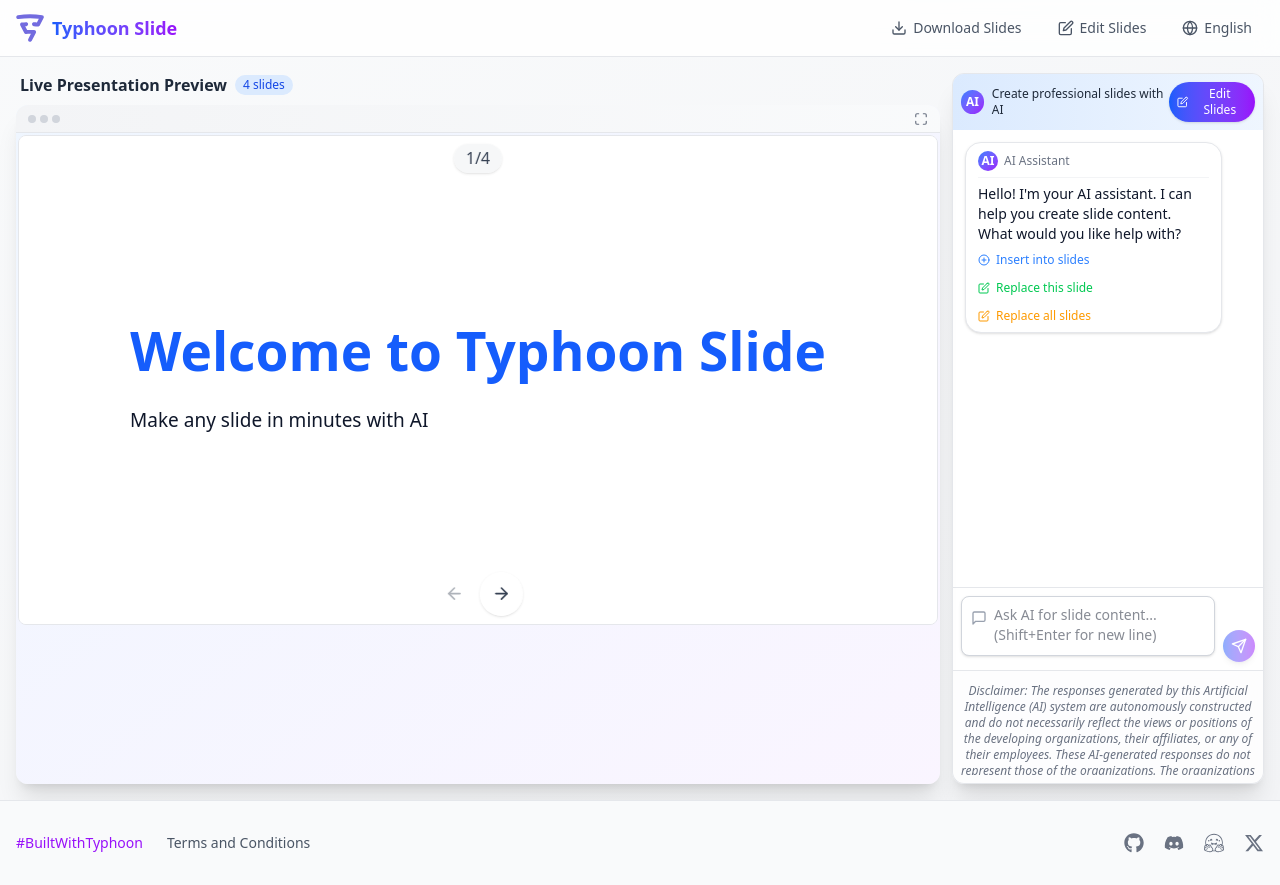
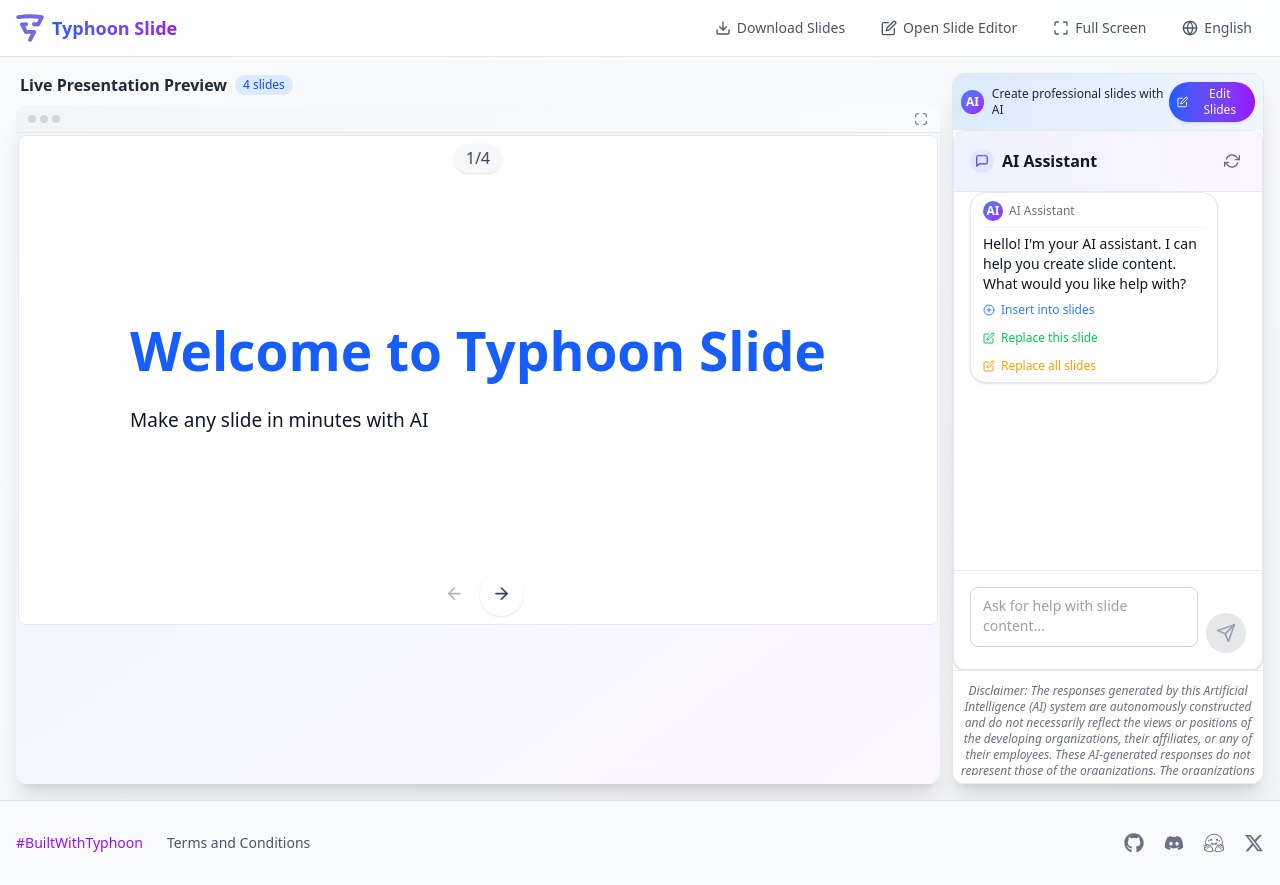
Before and after one commit to scb-10x/typhoon-slide, a Next.js app: page /app in a window 1280 px wide. Built offline with nearby package versions, Linux system fonts and the light colour scheme.

Commit message:
chore: add ids and github button

```diff
--- a/public/locales/en/common.json
+++ b/public/locales/en/common.json
@@ -53,7 +53,8 @@
     "tryTyphoonSlide": "Try Typhoon Slide Creator",
     "makeSlides": "Create professional slides with AI",
     "emptySlideMessage": "Your AI-generated slides will appear here. Start by writing in the editor or asking Typhoon AI to create presentation content for you.",
-    "openEditor": "Open Slide Editor"
+    "openEditor": "Open Slide Editor",
+    "fullScreen": "Full Screen"
   },
   "callToAction": {
     "title": "Transform Ideas Into Presentations Instantly",
--- a/public/locales/th/common.json
+++ b/public/locales/th/common.json
@@ -53,7 +53,8 @@
     "tryTyphoonSlide": "ทดลองใช้ไทฟูนสไลด์",
     "makeSlides": "สร้างสไลด์ได้ในไม่กี่นาที",
     "emptySlideMessage": "สไลด์ของคุณจะปรากฏที่นี่ เริ่มต้นด้วยการเขียนในตัวแก้ไขหรือขอให้ AI สร้างเนื้อหาให้คุณ",
-    "openEditor": "เปิดตัวแก้ไข"
+    "openEditor": "เปิดตัวแก้ไข",
+    "fullScreen": "เต็มจอ"
   },
   "callToAction": {
     "title": "สร้างสไลด์สวยงามได้ในไม่กี่นาที",
--- a/src/app/app/page.tsx
+++ b/src/app/app/page.tsx
@@ -10,6 +10,7 @@
 import { useMDXComponents } from '@/lib/mdx-components';
 import { useTranslation } from "@/lib/i18n-provider";
 import LanguageSwitcher from "@/components/LanguageSwitcher";
+import { FaGithub } from 'react-icons/fa';
 
 const MarkdownEditor = dynamic(() => import('@/components/MarkdownEditor'), { ssr: false });
 const AIChat = dynamic(() => import('@/components/AIChat'), { ssr: false });
@@ -49,10 +50,27 @@
   const [compiledSlides, setCompiledSlides] = useState<React.ReactNode[]>([]);
   const [isEditorOpen, setIsEditorOpen] = useState(false);
   const [isFullScreen, setIsFullScreen] = useState(false);
+  const [showGithubLink, setShowGithubLink] = useState(false);
   const { t } = useTranslation();
 
   // Get MDX components outside the callback
   const mdxComponents = useMDXComponents();
+
+  // Check if current date is after release date for GitHub button
+  useEffect(() => {
+    const checkDate = () => {
+      const releaseDate = new Date('2025-05-08T17:00:01Z');
+      setShowGithubLink(new Date() > releaseDate);
+    };
+
+    // Check initially
+    checkDate();
+
+    // Check every minute
+    const interval = setInterval(checkDate, 60000);
+
+    return () => clearInterval(interval);
+  }, []);
 
   // Load saved markdown from localStorage on component mount
   useEffect(() => {
@@ -246,17 +264,57 @@
                 className="px-3 py-1.5 rounded-full text-sm font-medium text-gray-600 hover:bg-gray-100 transition-all duration-200 flex items-center gap-1.5"
                 aria-label="Download MDX file"
                 title="Download MDX file"
+                id="download-mdx-button"
               >
                 <FiDownload className="w-4 h-4" />
                 <span>{t('editor.download')}</span>
               </button>
+              {showGithubLink && (
+                <Link
+                  href="https://github.com/scb-10x/typhoon-mdx-slide-creator"
+                  target="_blank"
+                  rel="noopener noreferrer"
+                  className="px-3 py-1.5 rounded-full text-sm font-medium text-gray-600 hover:bg-gray-100 transition-all duration-200 flex items-center gap-1.5"
+                  id="app-github-source-link"
+                  aria-label="View source code on GitHub"
+                  title="View source code on GitHub"
+                >
+                  <FaGithub className="w-4 h-4" />
+                </Link>
+              )}
               <button
                 onClick={toggleEditor}
                 className="px-3 py-1.5 rounded-full text-sm font-medium text-gray-600 hover:bg-gray-100 transition-all duration-200 flex items-center gap-1.5"
-                aria-label="Edit markdown"
+                aria-label={isEditorOpen ? "Close editor" : "Open editor"}
+                title={isEditorOpen ? "Close editor" : "Open editor"}
+                id="toggle-editor-button"
               >
-                <FiEdit className="w-4 h-4" />
-                <span>{t('editor.editSlides')}</span>
+                {isEditorOpen ? (
+                  <>
+                    <FiX className="w-4 h-4" /> {t('editor.closeEditor')}
+                  </>
+                ) : (
+                  <>
+                    <FiEdit className="w-4 h-4" /> {t('editor.openEditor')}
+                  </>
+                )}
+              </button>
+              <button
+                onClick={toggleFullScreen}
+                className="px-3 py-1.5 rounded-full text-sm font-medium text-gray-600 hover:bg-gray-100 transition-all duration-200 flex items-center gap-1.5"
+                aria-label={isFullScreen ? "Exit fullscreen" : "Enter fullscreen"}
+                title={isFullScreen ? "Exit fullscreen" : "Enter fullscreen"}
+                id="toggle-fullscreen-button"
+              >
+                {isFullScreen ? (
+                  <>
+                    <FiMinimize className="w-4 h-4" /> {t('editor.exitFullscreen')}
+                  </>
+                ) : (
+                  <>
+                    <FiMaximize className="w-4 h-4" /> {t('editor.fullScreen')}
+                  </>
+                )}
               </button>
               <LanguageSwitcher />
             </div>
--- a/src/app/layout.tsx
+++ b/src/app/layout.tsx
@@ -117,24 +117,24 @@
             <footer className="bg-gray-50 border-t border-gray-200 py-8">
               <div className="container mx-auto px-4 flex flex-col md:flex-row justify-between items-center text-sm text-gray-600">
                 <div className="flex flex-col md:flex-row items-center space-y-4 md:space-y-0 md:space-x-6 mb-4 md:mb-0">
-                  <Link href="https://opentyphoon.ai" target="_blank" rel="noopener noreferrer" className="text-purple-600 hover:text-purple-800 font-medium transition-colors">
+                  <Link href="https://opentyphoon.ai" target="_blank" rel="noopener noreferrer" className="text-purple-600 hover:text-purple-800 font-medium transition-colors" id="footer-typhoon-link">
                     #BuiltWithTyphoon
                   </Link>
-                  <Link href="https://opentyphoon.ai/tac" target="_blank" rel="noopener noreferrer" className="hover:text-gray-900 transition-colors">
+                  <Link href="https://opentyphoon.ai/tac" target="_blank" rel="noopener noreferrer" className="hover:text-gray-900 transition-colors" id="footer-terms-link">
                     Terms and Conditions
                   </Link>
                 </div>
                 <div className="flex items-center space-x-5">
-                  <Link href="https://github.com/scb-10x" target="_blank" rel="noopener noreferrer" aria-label="GitHub" className="text-gray-500 hover:text-gray-800 transition-colors">
+                  <Link href="https://github.com/scb-10x" target="_blank" rel="noopener noreferrer" aria-label="GitHub" className="text-gray-500 hover:text-gray-800 transition-colors" id="footer-github-link">
                     <FaGithub size={20} />
                   </Link>
-                  <Link href="https://discord.gg/9F6nrFXyNt" target="_blank" rel="noopener noreferrer" aria-label="Discord" className="text-gray-500 hover:text-gray-800 transition-colors">
+                  <Link href="https://discord.gg/9F6nrFXyNt" target="_blank" rel="noopener noreferrer" aria-label="Discord" className="text-gray-500 hover:text-gray-800 transition-colors" id="footer-discord-link">
                     <FaDiscord size={20} />
                   </Link>
-                  <Link href="https://huggingface.co/scb10x" target="_blank" rel="noopener noreferrer" aria-label="Hugging Face" className="text-gray-500 hover:text-gray-800 transition-colors">
+                  <Link href="https://huggingface.co/scb10x" target="_blank" rel="noopener noreferrer" aria-label="Hugging Face" className="text-gray-500 hover:text-gray-800 transition-colors" id="footer-huggingface-link">
                     <SiHuggingface size={20} />
                   </Link>
-                  <Link href="https://x.com/opentyphoon" target="_blank" rel="noopener noreferrer" aria-label="X (formerly Twitter)" className="text-gray-500 hover:text-gray-800 transition-colors">
+                  <Link href="https://x.com/opentyphoon" target="_blank" rel="noopener noreferrer" aria-label="X (formerly Twitter)" className="text-gray-500 hover:text-gray-800 transition-colors" id="footer-twitter-link">
                     <FaXTwitter size={20} />
                   </Link>
                 </div>
--- a/src/app/page.tsx
+++ b/src/app/page.tsx
@@ -7,6 +7,8 @@
 import { useTranslation } from "@/lib/i18n-provider";
 import LanguageSwitcher from "@/components/LanguageSwitcher";
 import { ReactNode } from 'react';
+import { FaGithub } from 'react-icons/fa';
+import { useState, useEffect } from 'react';
 
 // Animated background elements
 const BackgroundElements = () => (
@@ -50,9 +52,10 @@
   icon: ReactNode;
   title: string;
   description: string;
+  id?: string;
 }
 
-const FeatureCard = ({ icon, title, description }: FeatureCardProps) => (
+const FeatureCard = ({ icon, title, description, id }: FeatureCardProps) => (
   <div className="p-6 rounded-2xl bg-white/80 backdrop-blur-sm border border-gray-100 shadow-sm hover:shadow-md transition-all duration-300 flex flex-col items-start">
     <div className="w-12 h-12 flex items-center justify-center rounded-full bg-indigo-100 text-indigo-600 mb-4">
       {icon}
@@ -64,6 +67,23 @@
 
 export default function HomePage() {
   const { t } = useTranslation();
+  const [showGithubLink, setShowGithubLink] = useState(false);
+
+  // Check if current date is after release date for GitHub button
+  useEffect(() => {
+    const checkDate = () => {
+      const releaseDate = new Date('2025-05-08T17:00:01Z');
+      setShowGithubLink(new Date() > releaseDate);
+    };
+
+    // Check initially
+    checkDate();
+
+    // Check every minute
+    const interval = setInterval(checkDate, 60000);
+
+    return () => clearInterval(interval);
+  }, []);
 
   return (
     <div className="min-h-screen bg-white text-gray-900">
@@ -88,9 +108,22 @@
               {t('navigation.howItWorks')}
             </Link>
             <LanguageSwitcher />
+            {showGithubLink && (
+              <Link
+                href="https://github.com/scb-10x/typhoon-mdx-slide-creator"
+                target="_blank"
+                rel="noopener noreferrer"
+                className="flex items-center gap-2 px-4 py-2 rounded-lg text-gray-600 hover:text-indigo-600 hover:bg-indigo-50 transition-colors"
+                id="github-source-link"
+                aria-label="View source code on GitHub"
+              >
+                <FaGithub className="w-5 h-5" />
+              </Link>
+            )}
             <Link
               href="/app"
               className="flex items-center gap-2 px-4 py-2 rounded-lg bg-gradient-primary text-white hover:shadow-md transition-all button-shine"
+              id="header-open-app-button"
             >
               {t('app.openApp')} <FiArrowRight />
             </Link>
@@ -138,12 +171,14 @@
               <Link
                 href="/app"
                 className="inline-flex items-center justify-center gap-2 px-6 py-3 text-lg font-medium text-white bg-gradient-primary rounded-lg hover:shadow-md transition-all button-shine"
+                id="hero-get-started-button"
               >
                 {t('hero.getStarted')} <FiArrowRight />
               </Link>
               <Link
                 href="/methodology"
                 className="inline-flex items-center justify-center gap-2 px-6 py-3 text-lg font-medium text-gray-700 bg-white border border-gray-200 rounded-lg hover:border-indigo-300 transition-all"
+                id="hero-how-it-works-button"
               >
                 {t('navigation.howItWorks')}
               </Link>
@@ -160,6 +195,7 @@
               <Link
                 href="/app"
                 className="px-8 py-3 rounded-lg bg-white text-indigo-600 text-lg font-medium shadow-md hover:shadow-lg transition-all flex items-center justify-center gap-2 button-shine"
+                id="preview-try-typhoon-button"
               >
                 {t('editor.tryTyphoonSlide')} <FiArrowRight />
               </Link>
@@ -197,6 +233,7 @@
                 icon={<FiCheck size={24} />}
                 title={t('features.feature1.title')}
                 description={t('features.feature1.description')}
+                id="feature-card-1"
               />
             </motion.div>
 
@@ -211,6 +248,7 @@
                 icon={<FiCheck size={24} />}
                 title={t('features.feature2.title')}
                 description={t('features.feature2.description')}
+                id="feature-card-2"
               />
             </motion.div>
 
@@ -225,6 +263,7 @@
                 icon={<FiCheck size={24} />}
                 title={t('features.feature3.title')}
                 description={t('features.feature3.description')}
+                id="feature-card-3"
               />
             </motion.div>
           </div>
@@ -247,8 +286,9 @@
             <Link
               href="/app"
               className="inline-flex items-center gap-2 px-8 py-4 rounded-lg bg-white text-indigo-600 text-lg font-medium shadow-lg hover:shadow-xl transition-all button-shine"
+              id="cta-open-app-button"
             >
-              {t('callToAction.startCreating')} <FiArrowRight />
+              {t('callToAction.buttonText')} <FiArrowRight />
             </Link>
           </motion.div>
         </div>
--- a/src/components/AIChat.tsx
+++ b/src/components/AIChat.tsx
@@ -591,9 +591,48 @@
     []
   );
 
+  // Function to start a new chat
+  const handleNewChat = () => {
+    // Clear all messages except the initial greeting
+    setMessages([
+      {
+        role: "assistant",
+        content:
+          "Hello! I'm your AI assistant. I can help you create slide content. What would you like help with?",
+      },
+    ]);
+    setLastUserPrompt("");
+    setInputValue("");
+
+    // Reset textarea height
+    if (textareaRef.current) {
+      textareaRef.current.style.height = "60px";
+    }
+  };
+
   return (
-    <div className="flex flex-col h-full overflow-hidden">
-      <div className="flex-grow overflow-y-auto p-3 space-y-2 scrollbar-thin scrollbar-thumb-gray-300 scrollbar-track-transparent max-h-[calc(100%-56px)]">
+    <div className="flex flex-col h-full overflow-hidden rounded-xl bg-white shadow-sm border border-gray-200" id="ai-chat-container">
+      <div className="p-4 border-b border-gray-200 flex items-center justify-between bg-gradient-to-r from-indigo-50 to-purple-50">
+        <div className="flex items-center gap-2">
+          <div className="flex-shrink-0 h-6 w-6 flex items-center justify-center rounded-full bg-indigo-100 text-indigo-600">
+            <FiMessageSquare className="h-3.5 w-3.5" />
+          </div>
+          <h3 className="font-semibold text-md">AI Assistant</h3>
+        </div>
+        <div className="flex gap-2">
+          <button
+            onClick={handleRegenerate}
+            className="p-1.5 rounded-md text-gray-500 hover:text-indigo-600 hover:bg-indigo-50 transition-colors"
+            aria-label="Regenerate"
+            title="Regenerate"
+            id="regenerate-button"
+          >
+            <FiRefreshCw className="w-4 h-4" />
+          </button>
+        </div>
+      </div>
+
+      <div className="flex-1 overflow-y-auto px-4" id="chat-messages-container">
         {messages.map((message, index) => (
           <motion.div
             key={index}
@@ -714,22 +753,6 @@
                           : "View Generation Phases"}
                       </motion.button>
                     )}
-
-                  {/* Only show the regenerate button for the last AI message */}
-                  {index === messages.length - 1 && lastUserPrompt && (
-                    <motion.button
-                      onClick={handleRegenerate}
-                      disabled={isLoading}
-                      className="flex items-center text-xs font-medium text-purple-500 hover:text-purple-700 transition-colors disabled:opacity-50 disabled:cursor-not-allowed"
-                      whileHover={{ scale: 1.03 }}
-                      whileTap={{ scale: 0.97 }}
-                    >
-                      <FiRefreshCw
-                        className={`mr-1.5 ${isLoading ? "animate-spin" : ""}`}
-                      />{" "}
-                      Regenerate
-                    </motion.button>
-                  )}
                 </div>
               )}
             </div>
@@ -771,32 +794,38 @@
 
       <form
         onSubmit={handleSubmit}
-        className="p-2 border-t border-gray-200 shrink-0 bg-white"
+        className="p-4 border-t border-gray-200 flex gap-2 items-end"
+        id="ai-chat-form"
       >
-        <div className="flex gap-2 items-start">
-          <div className="relative flex-grow">
+        <div className="flex-1 relative">
           <textarea
             ref={textareaRef}
             value={inputValue}
-              onChange={adjustTextareaHeight}
+            onChange={(e) => {
+              setInputValue(e.target.value);
+              adjustTextareaHeight(e);
+            }}
             onKeyDown={handleKeyDown}
-              placeholder="Ask AI for slide content... (Shift+Enter for new line)"
-              className="w-full p-2 pl-8 pr-3 text-sm border border-gray-300 rounded-lg focus:outline-none focus:ring-2 focus:ring-blue-500 bg-white shadow-sm resize-none min-h-[60px] max-h-[200px] overflow-y-auto"
-              style={{ height: "60px" }}
-              rows={2}
+            placeholder="Ask for help with slide content..."
+            className="w-full resize-none rounded-lg border border-gray-300 focus:border-indigo-500 focus:ring-1 focus:ring-indigo-200 px-3 py-2 text-sm min-h-[60px] max-h-[200px] placeholder:text-gray-400"
+            id="ai-chat-input"
           />
-            <FiMessageSquare className="absolute left-2.5 top-[calc(30px-0.5rem)] transform -translate-y-1/2 text-gray-400 w-4 h-4" />
         </div>
-          <motion.button
+        <button
           type="submit"
-            disabled={isLoading || !inputValue.trim()}
-            className="p-2 bg-gradient-to-r from-blue-600 to-purple-600 hover:from-blue-700 hover:to-purple-700 text-white rounded-full shadow-md hover:shadow-lg disabled:opacity-50 disabled:cursor-not-allowed transition-all flex-shrink-0 self-end"
-            whileHover={{ scale: 1.05 }}
-            whileTap={{ scale: 0.95 }}
+          disabled={!inputValue.trim() || isLoading}
+          className={`rounded-full p-2.5 flex-shrink-0 ${isLoading || !inputValue.trim()
+            ? "bg-gray-200 text-gray-400"
+            : "bg-indigo-600 text-white hover:bg-indigo-700"
+            } transition-colors`}
+          id="ai-chat-submit-button"
         >
-            <FiSend className="w-4 h-4" />
-          </motion.button>
-        </div>
+          {isLoading ? (
+            <FiRefreshCw className="w-5 h-5 animate-spin" />
+          ) : (
+            <FiSend className="w-5 h-5" />
+          )}
+        </button>
       </form>
 
       {/* Phase Content Modal */}
--- a/src/components/LanguageSwitcher.tsx
+++ b/src/components/LanguageSwitcher.tsx
@@ -49,6 +49,7 @@
         className="flex items-center gap-1.5 px-3 py-1.5 rounded-full text-sm font-medium text-gray-600 hover:bg-gray-100 transition-all duration-200"
         onClick={() => setIsOpen(!isOpen)}
         aria-label={t('navigation.language')}
+        id="language-switcher-button"
       >
         <FiGlobe className="w-4 h-4" />
         <span className="hidden sm:inline-block">{languages.find(l => l.code === currentLang)?.name}</span>
--- a/src/components/MarkdownEditor.tsx
+++ b/src/components/MarkdownEditor.tsx
@@ -59,7 +59,7 @@
   };
 
   return (
-    <div className="flex flex-col h-full rounded-xl border border-gray-200 overflow-hidden bg-white shadow-sm">
+    <div className="flex flex-col h-full rounded-xl border border-gray-200 overflow-hidden bg-white shadow-sm" id="markdown-editor-container">
       <div className="flex items-center justify-between border-b border-gray-200 px-4 py-2 bg-gray-50">
         <div className="font-medium text-sm text-gray-600">Markdown</div>
         <div className="flex items-center space-x-2">
@@ -68,6 +68,7 @@
             className="p-1 rounded-md text-gray-500 hover:text-gray-700 hover:bg-gray-100"
             title="Download MDX file"
             onClick={downloadMdxFile}
+            id="editor-download-button"
           >
             <ArrowDownTrayIcon className="w-4 h-4" />
           </motion.button>
@@ -79,13 +80,14 @@
               navigator.clipboard.writeText(value);
               showToast('Copied to clipboard!');
             }}
+            id="editor-copy-button"
           >
             <ClipboardIcon className="w-4 h-4" />
           </motion.button>
         </div>
       </div>
 
-      <div className="flex-grow overflow-auto">
+      <div className="flex-grow overflow-auto" id="editor-content-area">
         <CodeMirror
           value={value}
           onChange={handleChange}
--- a/src/components/SlideShow.tsx
+++ b/src/components/SlideShow.tsx
@@ -61,10 +61,10 @@
   }, []);
 
   return (
-    <div className="relative w-full h-full bg-white overflow-hidden flex items-center justify-center">
+    <div className="relative w-full h-full bg-white overflow-hidden flex items-center justify-center" id="slide-show-container">
       {/* Slide Number Indicator */}
       <div className="absolute top-2 left-1/2 transform -translate-x-1/2 z-10">
-        <div className="flex items-center gap-1 px-3 py-1 bg-gray-100/70 backdrop-blur-sm rounded-full shadow-sm text-xs font-medium text-gray-700">
+        <div className="flex items-center gap-1 px-3 py-1 bg-gray-100/70 backdrop-blur-sm rounded-full shadow-sm text-xs font-medium text-gray-700" id="slide-counter">
           <span className="text-[clamp(0.75rem,1.5vw,1rem)] font-medium">{currentSlide + 1}/{slides.length}</span>
         </div>
       </div>
@@ -98,6 +98,7 @@
           disabled={currentSlide === 0}
           className="p-[clamp(0.5rem,1vw,0.75rem)] rounded-full bg-white/80 backdrop-blur-sm text-gray-700 disabled:opacity-40 shadow-sm disabled:shadow-none"
           aria-label="Previous slide"
+          id="slide-prev-button"
         >
           <FiArrowLeft className="w-[clamp(0.75rem,1.5vw,1.25rem)] h-[clamp(0.75rem,1.5vw,1.25rem)]" />
         </motion.button>
@@ -108,6 +109,7 @@
           disabled={currentSlide === slides.length - 1}
           className="p-[clamp(0.5rem,1vw,0.75rem)] rounded-full bg-white/80 backdrop-blur-sm text-gray-700 disabled:opacity-40 shadow-sm disabled:shadow-none"
           aria-label="Next slide"
+          id="slide-next-button"
         >
           <FiArrowRight className="w-[clamp(0.75rem,1.5vw,1.25rem)] h-[clamp(0.75rem,1.5vw,1.25rem)]" />
         </motion.button>
```
Also changed, not shown: src/components/MDXSlide.tsx (+4 -3 lines). Lines whose indentation alone changed are shown as unchanged.
